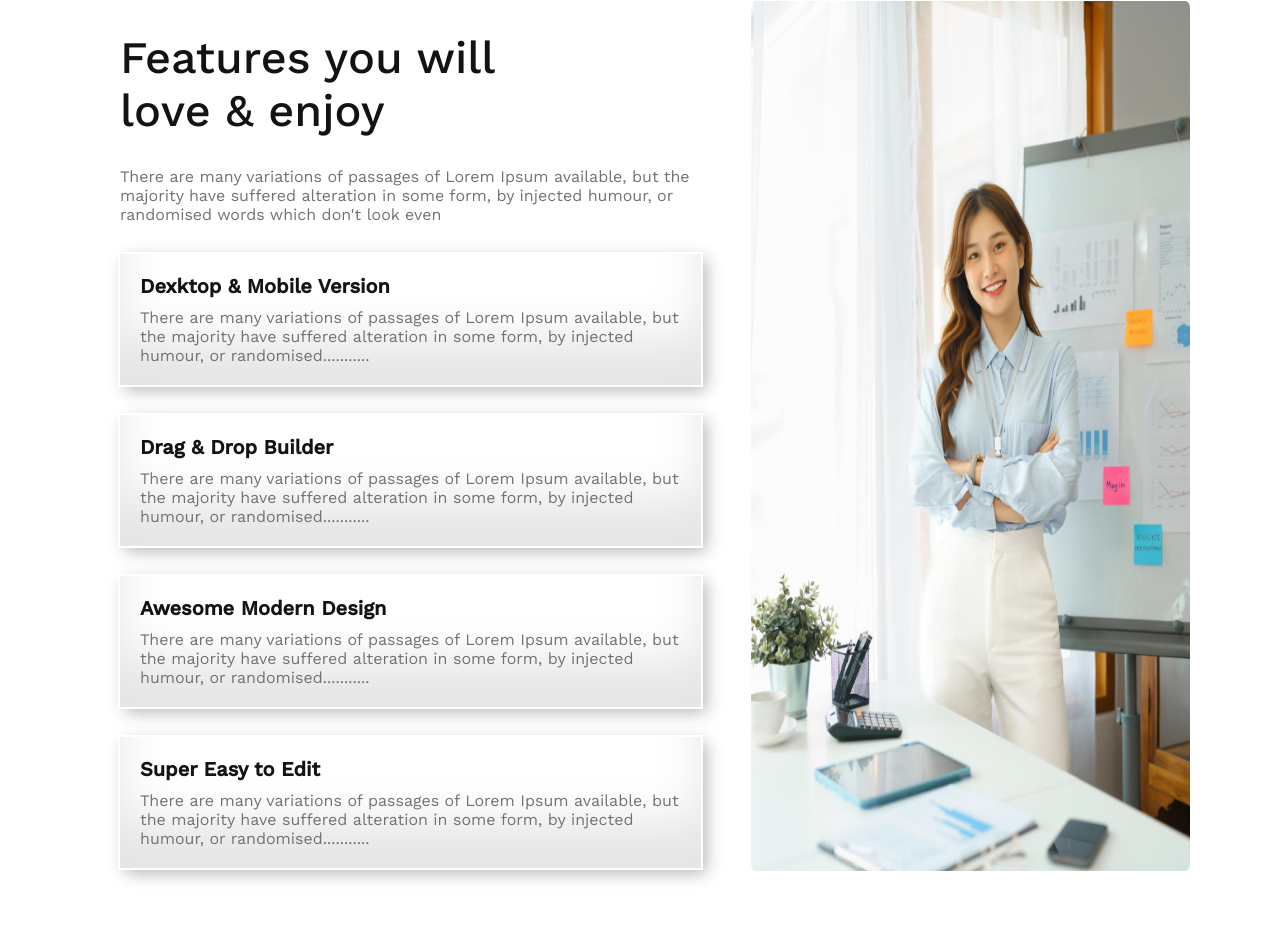
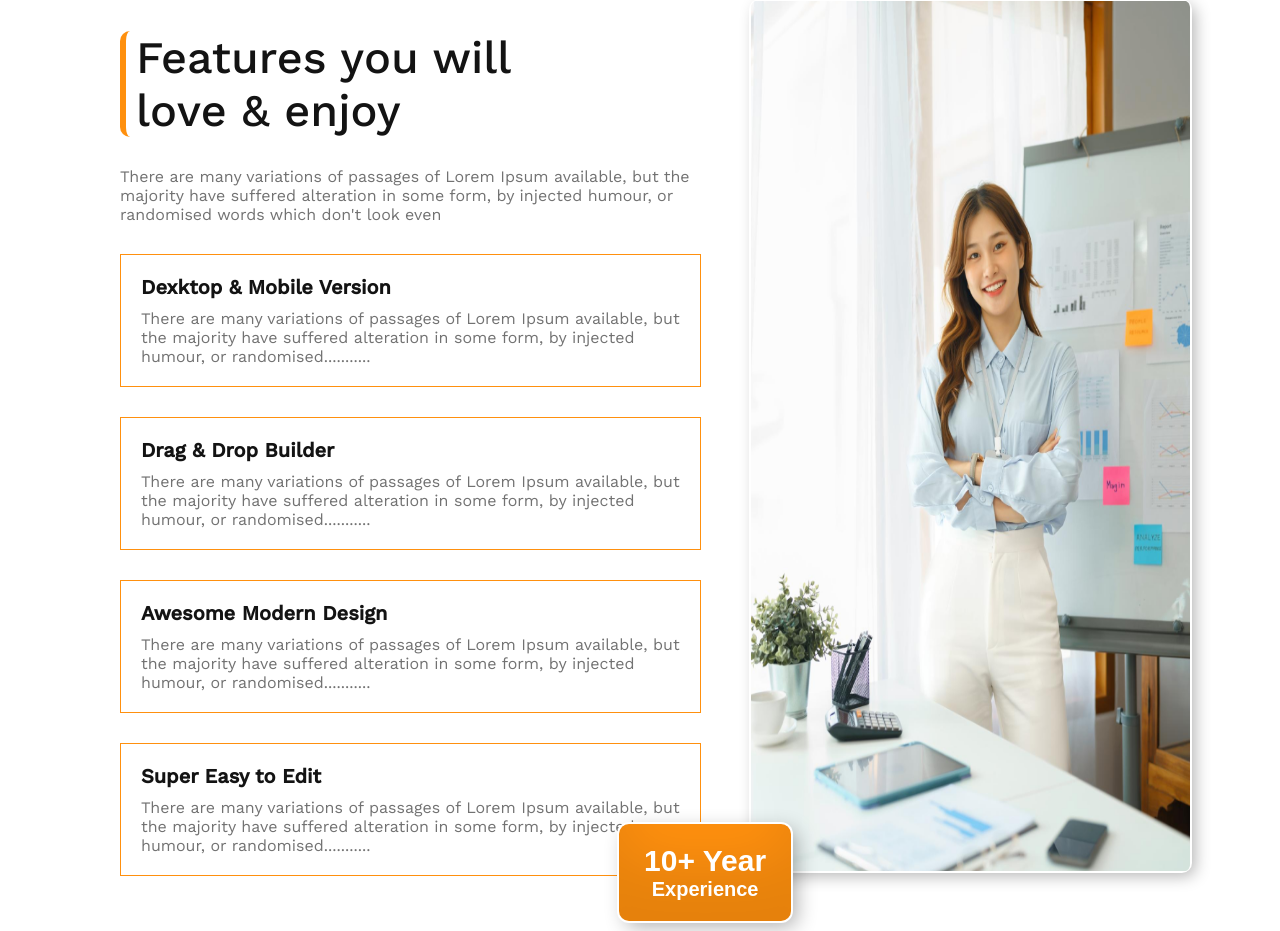
Before and after one commit to shazda-priya/g3-architects-main, a plain HTML site: page index.html in a window 1280 px wide. Shown: the part 1969-2900 px from the top of the page. Drawn offline with nearby package versions, Linux system fonts and the light colour scheme.

Commit message:
finished

```diff
--- a/assets/css/style.css
+++ b/assets/css/style.css
@@ -154,11 +154,17 @@ header{
   max-width: 1100px;
   margin: 0 auto;
   padding-bottom: 100px;
+
 }
 
 .feature_enjoy_part{
   display: flex;
-  position: relative;
+}
+
+.feature_enjoy_info h1{
+  border-left: 6px solid #FF900E;
+  border-radius: 10px;
+  padding-left: 10px;
 }
 
 .feature_enjoy_info {
@@ -168,8 +174,9 @@ header{
 .feature_enjoy_text{
   margin: 30px 0;
   padding: 20px;
-  box-shadow:  inset 0 -3em 3em rgba(0, 0, 0, 0.1), 0 0 0 2px rgb(255, 255, 255),
-  0.3em 0.3em 1em rgba(0, 0, 0, 0.3);
+  box-sizing: border-box;
+  border: 1px solid #FF900E;
+
 
 }
 
@@ -186,50 +193,43 @@ header{
   font-weight: 400;
 }
 
+.feature_enjoy_text{
+  position: relative;
+}
+
+.feature_enjoy_text::after {
+  position:absolute;
+  content: '';
+  left: 0;
+  bottom: 0;
+  height: 2px;
+  background-color: #FF900E;
+  width: 0;
+  transition: 0.40s;
+}
+
+.feature_enjoy_text:hover::after {
+  width: 100%;
+}
+
 .feature_enjoy_img {
   width: 1100px;
   height: 870px;
+  border-radius: 8px;
+  box-shadow:  inset 0 -3em 3em rgba(0, 0, 0, 0.1), 0 0 0 2px rgb(255, 255, 255),
+  0.3em 0.3em 1em rgba(0, 0, 0, 0.3);
+  position: relative;
 }
 .feature_enjoy_img img {
   width: 100%;
   height: 100%;
 }
 
-/* .feature_enjoy_part{
-  position: relative;
-}
-
-.feature_enjoy_btn::after{
+.feature_enjoy_btn{
   position: absolute;
-  content: "";
-  text-align: center;
-  top: 50%;
-  left: 50%;
-  transform: translate(-50%, -50%);
-} */
-
-.feature_enjoy_btn {
-  background-color: #FF900E;
-  color: #FFFFFF;
-  height: 130px;
-  width: 600px;
-  text-align: center;
-  border-radius: 10px;
-  padding: 20px;
-
-}
-
-.feature_enjoy_btn h1 {
-  font-size: 30px;
-  font-weight: 700;
-  margin-bottom: 10px;
-
-}
-
-.feature_enjoy_btn p{
-  font-weight: 500;
-  font-size: 20px;
-
+  content: '';
+  left: -30%;
+  bottom: -50px;
 }
 
 /* feature_enjoy_part */
--- a/index.html
+++ b/index.html
@@ -95,12 +95,11 @@
     </div>
     <div class="feature_enjoy_img">
       <img src="assets/images/architect.png" alt="">
+      <button class="feature_enjoy_btn">
+        <h1>10+ Year</h1>
+        <p>Experience</p>
+    </button>
     </div>
-    <!-- <div class="feature_enjoy_btn">
-      <a><h1>10+ Year</h1>
-        <p>Experience</p>
-      </a>
-    </div> -->
   </div>
 </section>
 <!-- feature love and enjoy end -->
```
